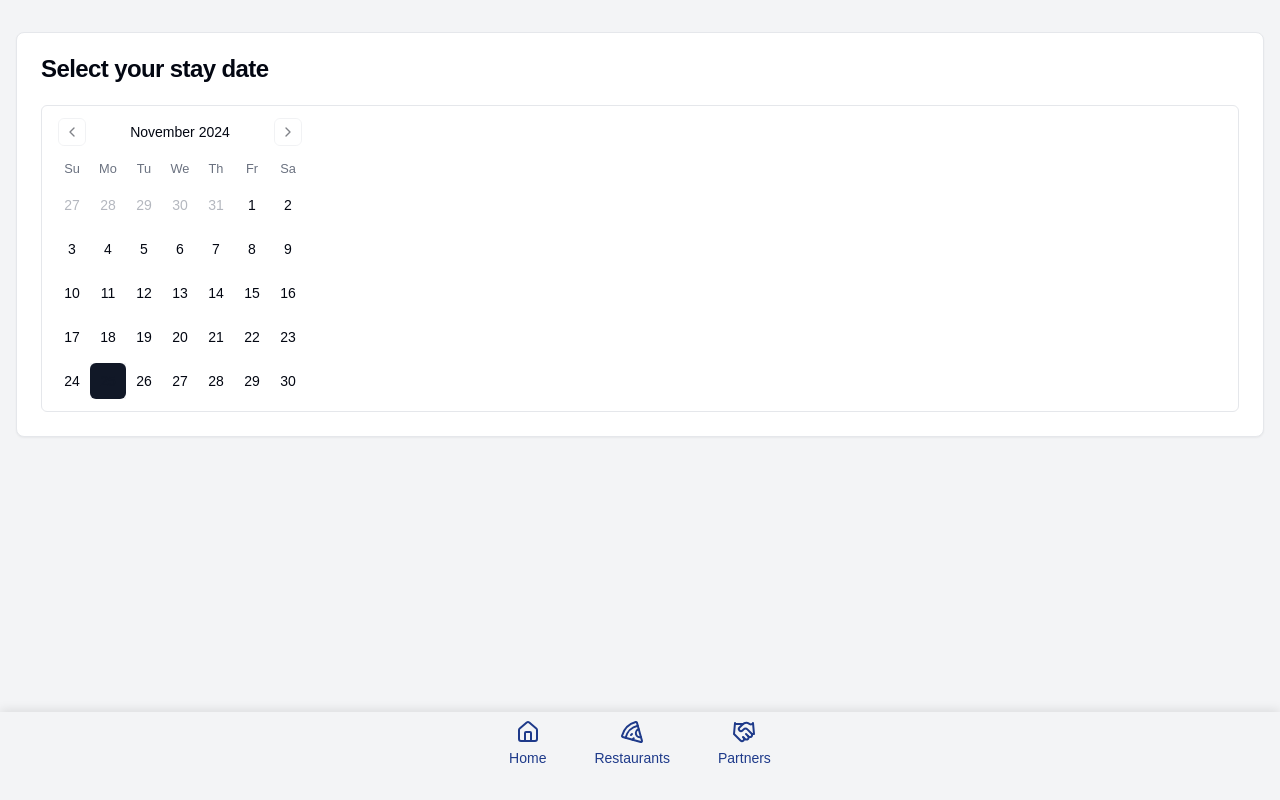
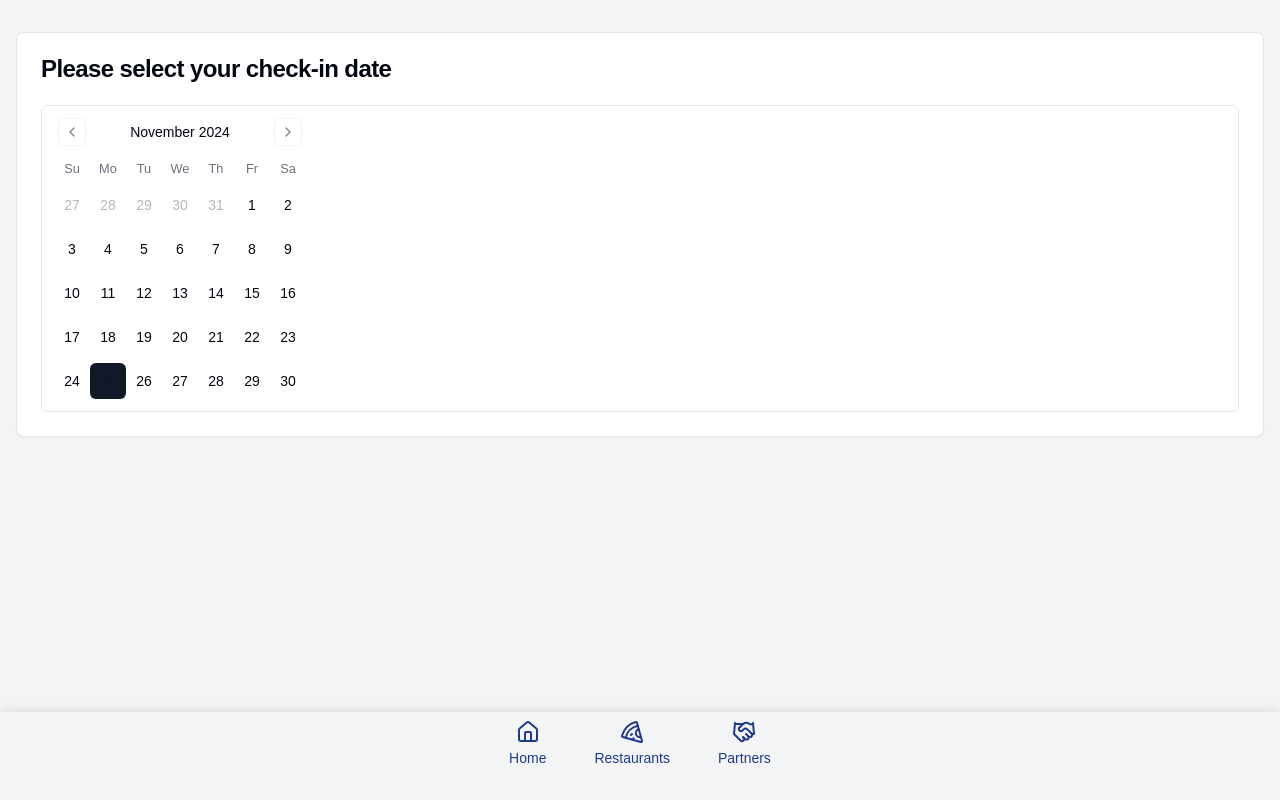
Before and after one commit to Mardar91/nva-webapp, a React (Create React App) app: page /check-in in a window 1280 px wide. Built offline with nearby package versions, Linux system fonts and the light colour scheme.

Commit message:
Update CheckIn.tsx

```diff
--- a/src/pages/CheckIn.tsx
+++ b/src/pages/CheckIn.tsx
@@ -50,7 +50,7 @@ const CheckIn = () => {
     <div className="container mx-auto px-4 py-8">
       <Card>
         <CardHeader>
-          <CardTitle>Select your stay date</CardTitle>
+          <CardTitle>Please select your check-in date</CardTitle>
         </CardHeader>
         <CardContent>
           <Calendar
```
